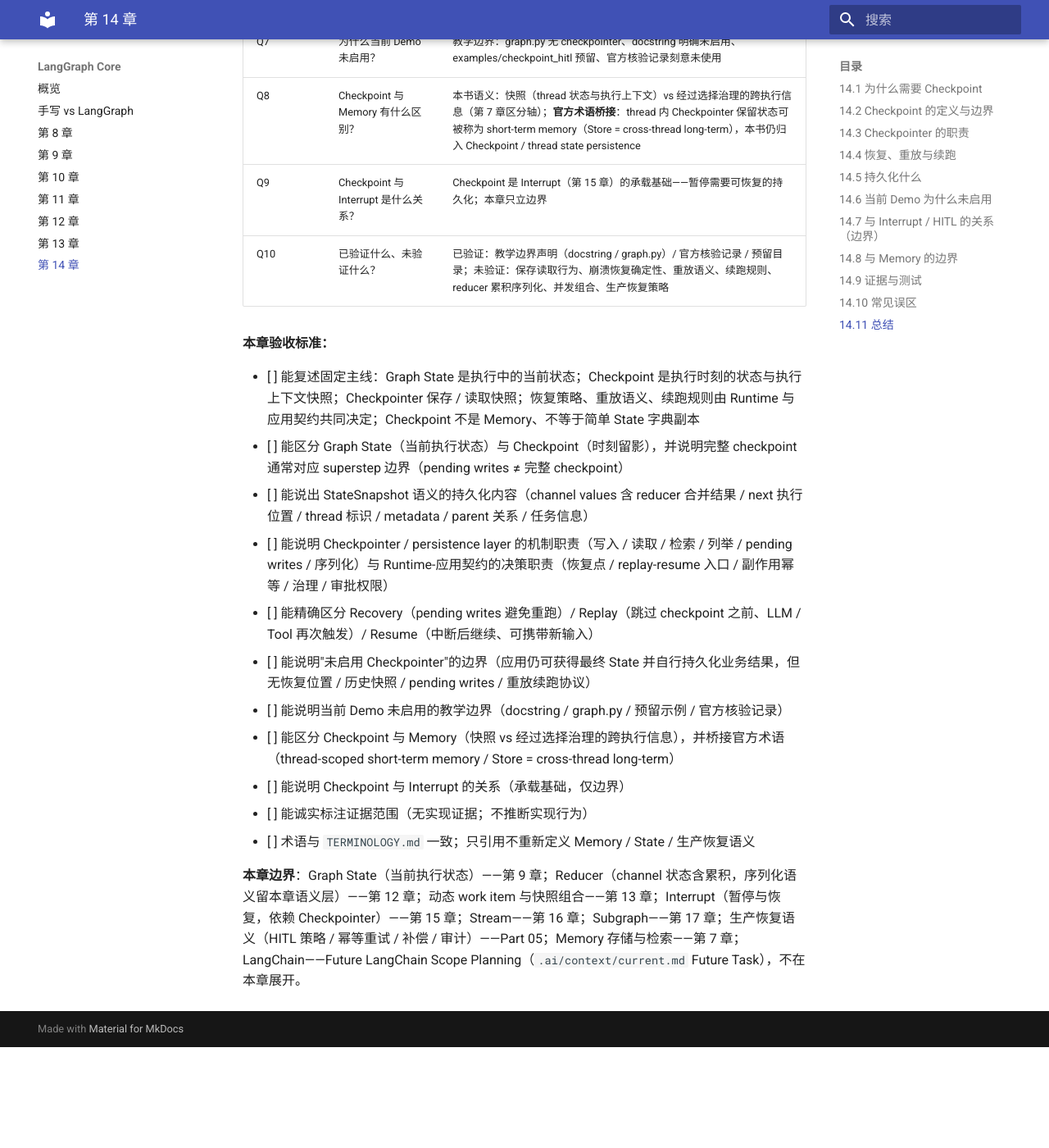
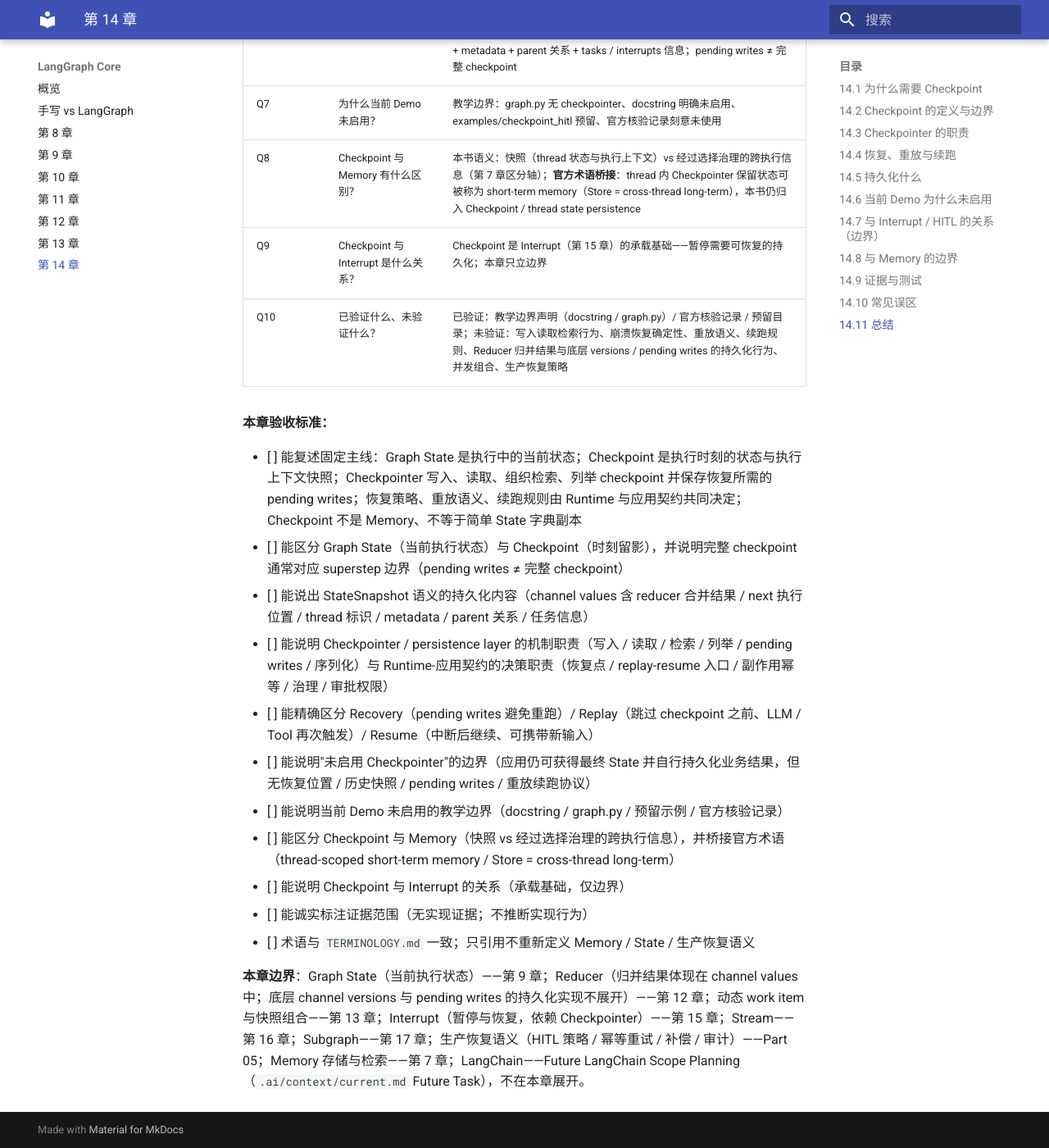
Before and after one commit to AnRun-M/enterprise-ai-agent-handbook, an MkDocs documentation site: the page built from docs/03-langgraph-core/ch14-checkpoint.md, in a window 1280 px wide and 1400 px high, scrolled down 9217 px. Shown: the whole window at 82% size. Built offline with MkDocs 1.6.1 and Material for MkDocs 9.7.7, drawn with Linux system fonts in a browser that asks for light colours; before the commit the page ends 10494 px from its top, so only the background shows below that; some of the changed text lies outside the part shown.

Commit message:
docs: align checkpoint summary and persistence terminology
Co-Authored-By: Claude <noreply@anthropic.com>

````diff
--- a/docs/03-langgraph-core/ch14-checkpoint.md
+++ b/docs/03-langgraph-core/ch14-checkpoint.md
@@ -7,7 +7,7 @@
 
 **整章主线（固定）：**
 
-> **Graph State 是执行中的当前状态；Checkpoint 是图在某个执行时刻持久化的状态与执行上下文快照。Checkpointer 负责保存和读取这些快照，使 Runtime 能够恢复、重放或继续执行；Checkpoint 不是 Memory，也不等于一个简单的 State 字典副本。**
+> **Graph State 是执行中的当前状态；Checkpoint 是图在某个执行时刻持久化的状态与执行上下文快照。Checkpointer 负责写入、读取、组织检索、列举 checkpoint，并保存恢复所需的 pending writes，使 Runtime 能够恢复、重放或继续执行；Checkpoint 不是 Memory，也不等于一个简单的 State 字典副本。**
 
 **三条核心边界（本章必须守住）：**
 
@@ -21,7 +21,7 @@
 
 > "无 Checkpointer 时 Graph Runtime 级异常不保留部分执行状态——这是本 Demo 的明确边界（Checkpoint 能力在 v0.4.0 / v0.6.0 里程碑引入）。"
 
-**手写 Runtime 的对应问题**：`examples/manual_agent_loop` 与当前 graph Demo 一样，执行全部在内存中——进程崩溃、进程重启、中断后再续跑，**已执行的可恢复状态全部丢失**（`.ai/principles/state-design.md`：两个 Runtime 都没有 Checkpointer 时，State 是唯一可延续的信息，但那只延续到进程存活期间）。第 2 章 2.2 的边界里已经埋下伏笔：State 只服务一次执行，**执行结束即失效，除非被 Checkpoint 持久化**。
+**手写 Runtime 的对应问题**：`examples/manual_agent_loop` 与当前 graph Demo 一样，执行全部在内存中——进程崩溃、进程重启、中断后再续跑，**已执行的可恢复状态全部丢失**（`.ai/principles/state-design.md`：两个 Runtime 都没有 Checkpointer 时，State 是唯一可延续的信息，但那只延续到进程存活期间）。第 2 章 2.2 的边界里已经埋下伏笔：**State 的控制语义服务于一次执行**；未启用 Checkpointer 时，Graph Runtime 不会自动维护可恢复的 thread checkpoint history。
 
 **"没有 Checkpointer 就全部失效"必须收窄（边界修正）**：未启用 Checkpointer 时，**Graph Runtime 不会自动维护可恢复的 thread checkpoint history**——但**应用仍可获得最终 State**（`agent.py` 的 `invoke` 返回最终 GraphState），**也可以自行将业务结果持久化**（例如把最终 SQL / 结果写入外部存储）。**仅保存最终字段值，不等于拥有 Graph Runtime 的恢复位置、历史快照、pending writes、重放与续跑协议**——后者才是 Checkpoint 提供的执行可恢复性。
 
@@ -56,7 +56,7 @@ flowchart LR
 
 **固定主线第二部分（边界 2）**：
 
-> **Checkpointer 负责保存和读取这些快照，使 Runtime 能够恢复、重放或继续执行。**
+> **Checkpointer 负责写入、读取、组织检索、列举 checkpoint，并保存恢复所需的 pending writes，使 Runtime 能够恢复、重放或继续执行。**
 
 ```mermaid
 flowchart LR
@@ -173,7 +173,7 @@ Q8 的回答——**Checkpoint 不是 Memory**（固定主线第三部分 + 边
 - Recovery 的具体机制（pending writes 如何避免重跑已完成节点——未在仓库验证）
 - Replay 的再次触发语义（后续 LLM / Tool / API / Interrupt 重新执行的行为）
 - Resume 的续跑规则（中断后合并新输入的语义）
-- reducer 累积状态的序列化（第 12 章 12.12 留待本章的问题——本章也只能立语义，实现未验证）
+- 包含 Reducer 归并结果的 channel values，以及底层 channel versions / pending writes 的持久化行为（实现未验证）
 - Checkpoint 与并发 / 动态 work item（第 13 章）的组合
 - 生产恢复策略（幂等重试 / 补偿 / 审计——Part 05）
 
@@ -205,11 +205,11 @@ Q8 的回答——**Checkpoint 不是 Memory**（固定主线第三部分 + 边
 | Q7 | 为什么当前 Demo 未启用？ | 教学边界：graph.py 无 checkpointer、docstring 明确未启用、examples/checkpoint_hitl 预留、官方核验记录刻意未使用 |
 | Q8 | Checkpoint 与 Memory 有什么区别？ | 本书语义：快照（thread 状态与执行上下文）vs 经过选择治理的跨执行信息（第 7 章区分轴）；**官方术语桥接**：thread 内 Checkpointer 保留状态可被称为 short-term memory（Store = cross-thread long-term），本书仍归入 Checkpoint / thread state persistence |
 | Q9 | Checkpoint 与 Interrupt 是什么关系？ | Checkpoint 是 Interrupt（第 15 章）的承载基础——暂停需要可恢复的持久化；本章只立边界 |
-| Q10 | 已验证什么、未验证什么？ | 已验证：教学边界声明（docstring / graph.py）/ 官方核验记录 / 预留目录；未验证：保存读取行为、崩溃恢复确定性、重放语义、续跑规则、reducer 累积序列化、并发组合、生产恢复策略 |
+| Q10 | 已验证什么、未验证什么？ | 已验证：教学边界声明（docstring / graph.py）/ 官方核验记录 / 预留目录；未验证：写入读取检索行为、崩溃恢复确定性、重放语义、续跑规则、Reducer 归并结果与底层 versions / pending writes 的持久化行为、并发组合、生产恢复策略 |
 
 **本章验收标准：**
 
-- [ ] 能复述固定主线：Graph State 是执行中的当前状态；Checkpoint 是执行时刻的状态与执行上下文快照；Checkpointer 保存 / 读取快照；恢复策略、重放语义、续跑规则由 Runtime 与应用契约共同决定；Checkpoint 不是 Memory、不等于简单 State 字典副本
+- [ ] 能复述固定主线：Graph State 是执行中的当前状态；Checkpoint 是执行时刻的状态与执行上下文快照；Checkpointer 写入、读取、组织检索、列举 checkpoint 并保存恢复所需的 pending writes；恢复策略、重放语义、续跑规则由 Runtime 与应用契约共同决定；Checkpoint 不是 Memory、不等于简单 State 字典副本
 - [ ] 能区分 Graph State（当前执行状态）与 Checkpoint（时刻留影），并说明完整 checkpoint 通常对应 superstep 边界（pending writes ≠ 完整 checkpoint）
 - [ ] 能说出 StateSnapshot 语义的持久化内容（channel values 含 reducer 合并结果 / next 执行位置 / thread 标识 / metadata / parent 关系 / 任务信息）
 - [ ] 能说明 Checkpointer / persistence layer 的机制职责（写入 / 读取 / 检索 / 列举 / pending writes / 序列化）与 Runtime-应用契约的决策职责（恢复点 / replay-resume 入口 / 副作用幂等 / 治理 / 审批权限）
@@ -221,4 +221,4 @@ Q8 的回答——**Checkpoint 不是 Memory**（固定主线第三部分 + 边
 - [ ] 能诚实标注证据范围（无实现证据；不推断实现行为）
 - [ ] 术语与 `TERMINOLOGY.md` 一致；只引用不重新定义 Memory / State / 生产恢复语义
 
-**本章边界**：Graph State（当前执行状态）——第 9 章；Reducer（channel 状态含累积，序列化语义留本章语义层）——第 12 章；动态 work item 与快照组合——第 13 章；Interrupt（暂停与恢复，依赖 Checkpointer）——第 15 章；Stream——第 16 章；Subgraph——第 17 章；生产恢复语义（HITL 策略 / 幂等重试 / 补偿 / 审计）——Part 05；Memory 存储与检索——第 7 章；LangChain——Future LangChain Scope Planning（`.ai/context/current.md` Future Task），不在本章展开。
+**本章边界**：Graph State（当前执行状态）——第 9 章；Reducer（归并结果体现在 channel values 中；底层 channel versions 与 pending writes 的持久化实现不展开）——第 12 章；动态 work item 与快照组合——第 13 章；Interrupt（暂停与恢复，依赖 Checkpointer）——第 15 章；Stream——第 16 章；Subgraph——第 17 章；生产恢复语义（HITL 策略 / 幂等重试 / 补偿 / 审计）——Part 05；Memory 存储与检索——第 7 章；LangChain——Future LangChain Scope Planning（`.ai/context/current.md` Future Task），不在本章展开。
````
Also changed, not shown: .ai/context/current.md (+3 -3 lines), .ai/tasks/TASK-0021-chapter-14-checkpoint.md (+3 -3 lines).
